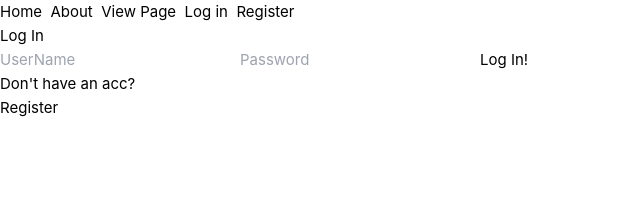
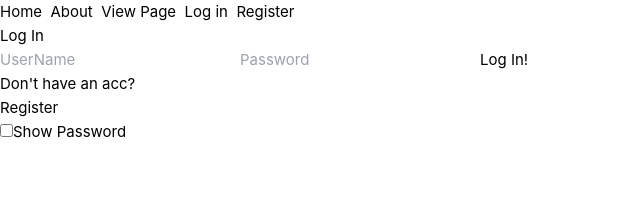
Before and after one commit to LueKely/Fake-Website, a Vue app: page /LogIn in a window 1280 px wide. Shown: the top 212 px of the page, without its empty margins (0-640 px from the left). Built offline with nearby package versions, Linux system fonts and the light colour scheme; no server answers.

Commit message:
Update LogInUser.vue

```diff
--- a/src/views/LogInUser.vue
+++ b/src/views/LogInUser.vue
@@ -1,11 +1,13 @@
 <script setup lang="ts">
 	import { RouterLink } from 'vue-router';
 	import axios from 'axios';
-	import { onMounted, ref, reactive } from 'vue';
+	import { onMounted, ref, reactive, watch } from 'vue';
 
 	type user = { email: string; password: string };
 
 	const userLogIn = reactive<user>({ email: '', password: '' });
+	const showPass = ref<boolean>(false);
+	const passType = ref<string>('password');
 
 	async function userLogInReq() {
 		await alert(userLogIn.email + ' ' + userLogIn.password);
@@ -34,15 +36,24 @@
 	onMounted(async () => {
 		getSlander();
 	});
+
+	watch(showPass, () => {
+		showPass.value == false
+			? (passType.value = 'password')
+			: (passType.value = 'text');
+	});
 </script>
 
 <template>
 	<div>Log In</div>
 	<input type="text" v-model="userLogIn.email" placeholder="UserName" />
-	<input type="password" v-model="userLogIn.password" placeholder="Password" />
+	<input :type="passType" v-model="userLogIn.password" placeholder="Password" />
 	<button @click="userLogInReq">Log In!</button>
 	<div>
 		<span> <p>Don't have an acc?</p></span>
 		<span><router-link to="/Register">Register</router-link></span>
 	</div>
+
+	<input type="checkbox" id="showPass" v-model="showPass" />
+	<label for="showPass">Show Password</label>
 </template>
```
